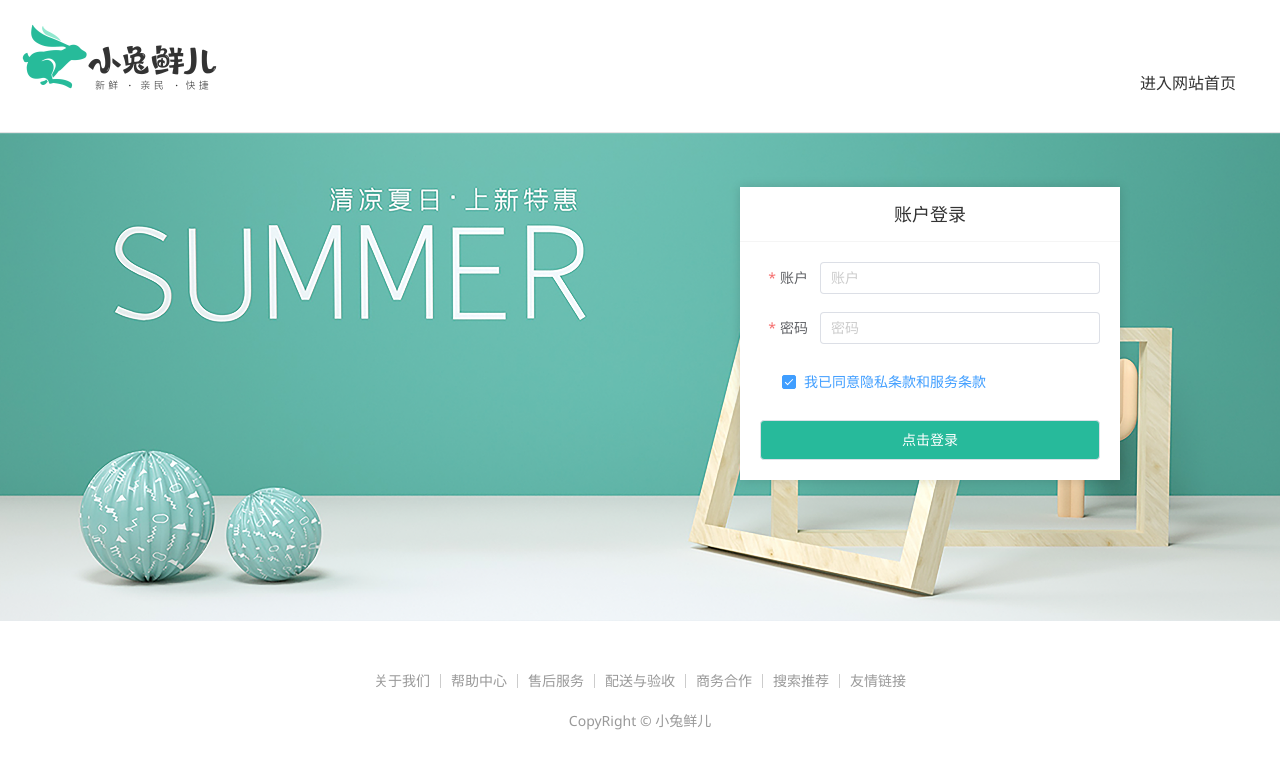
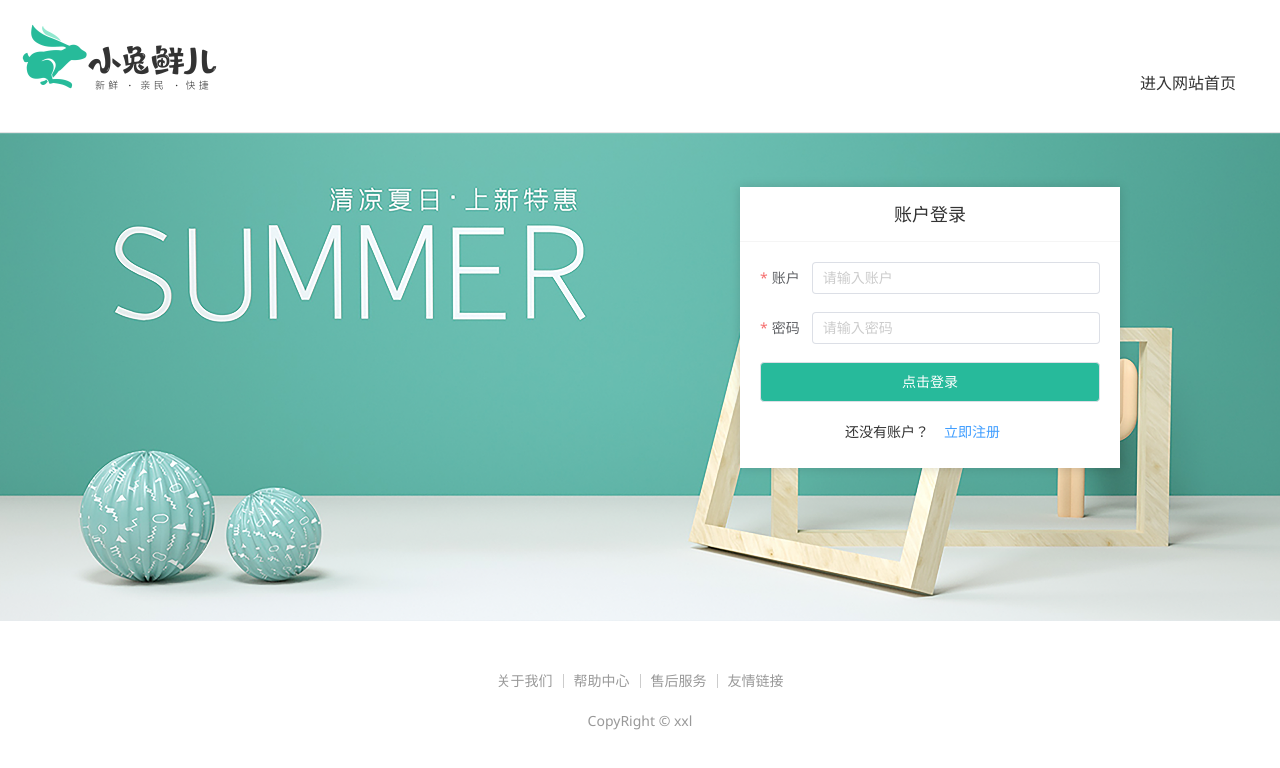
Before and after one commit to ZhuMaxin/interview-shop-deme, a Vue app: page /login in a window 1280 px wide. Shown: the top 768 px of the page. Built offline with nearby package versions, Linux system fonts and the light colour scheme; a small style sheet from the web is missing.

Commit message:
feat:注册

```diff
--- a/src/apis/user.js
+++ b/src/apis/user.js
@@ -8,3 +8,12 @@ export function userLogin(data) {
     data
   });
 }
+
+// 用户注册
+export function userRegister(data) {
+  return axiosHttp({
+    url: "/user/register",
+    method: "POST",
+    data
+  });
+}
--- a/src/main.js
+++ b/src/main.js
@@ -1,5 +1,7 @@
 // import './assets/main.css'
 import '@/styles/common.scss'
+import 'element-plus/theme-chalk/el-loading.css';
+import 'element-plus/theme-chalk/el-message.css';
 
 import { createApp } from 'vue'
 import { createPinia } from 'pinia'
--- a/src/utils/http.js
+++ b/src/utils/http.js
@@ -33,12 +33,11 @@ axiosHttp.interceptors.response.use(
   function (response) {
     // 2xx 范围内的状态码都会触发该函数。
     // 对响应数据做点什么
-    const res = response.data;
-    if (res.status === 200) {
+    if (response.data.status === 200) {
       return response; // 业务成功，返回核心数据
     } else {
       // 主动抛出业务错误，触发 catch 分支
-      ElMessage.error(res.message);
+      ElMessage.error(response.data.error);
       return Promise.reject(response);
     }
   },
--- a/src/views/Login/index.vue
+++ b/src/views/Login/index.vue
@@ -3,18 +3,26 @@ import { ref, useTemplateRef } from "vue";
 import { ElMessage } from "element-plus";
 import { useRouter } from "vue-router";
 import { useUserStore } from "@/stores/user";
+import { userRegister } from "@/apis/user";
 const userStore = useUserStore();
 const router = useRouter();
 const formLogin = ref({
+  nick_name: "",
   user_name: "",
   password: "",
+  key: "",
   agree: true,
 });
 const rulesLogin = {
+  nick_name: [{ required: true, message: "请输入昵称", trigger: "blur" }],
   user_name: [{ required: true, message: "请输入用户名", trigger: "blur" }],
   password: [
     { required: true, message: "请输入密码", trigger: "blur" },
     { min: 6, max: 14, message: "长度必须在 6 到 14 之间", trigger: "blur" },
+  ],
+  key: [
+    { required: true, message: "请输入支付密码", trigger: "blur" },
+    { min: 6, max: 6, message: "长度必须是 6 位数", trigger: "blur" },
   ],
   agree: [
     {
@@ -30,24 +38,54 @@ const rulesLogin = {
   ],
 };
 
+const loadLogin = ref(false);
 function proceedLogin() {
+  loadLogin.value = true;
   userStore.getUser(formLogin.value).then((res) => {
     ElMessage({
       message: "登录成功",
       type: "success",
     });
     router.replace("/");
+  }).finally(() => {
+    loadLogin.value = false;
+  });
+}
+
+const loadRegister = ref(false);
+function subRegister() {
+  loadRegister.value = true;
+  userRegister(formLogin.value).then((res) => {
+    ElMessage({
+      message: res.data.data,
+      type: "success",
+    });
+    isLogin.value = true
+    refLogin.value.resetFields()
+  }).finally(() => {
+    loadRegister.value = false;
   });
 }
 const refLogin = useTemplateRef("refLogin");
 async function btnLogin() {
   await refLogin.value.validate((valid, fields) => {
     if (valid) {
-      proceedLogin();
+      if (isLogin.value) {
+        proceedLogin();
+      }else {
+        subRegister()
+      }
+
     } else {
       // console.log("error submit!", fields);
     }
   });
+}
+
+const isLogin = ref(true);
+function changeRegisterORlogin() {
+  isLogin.value = !isLogin.value;
+  refLogin.value.resetFields()
 }
 </script>
 
@@ -65,8 +103,8 @@ async function btnLogin() {
         </RouterLink>
       </div>
     </header>
-    <section class="login-section">
-      <div class="wrapper">
+    <section v-loading.fullscreen="loadLogin" class="login-section">
+      <div v-loading="loadRegister" class="wrapper">
         <nav>
           <a href="javascript:;">账户登录</a>
         </nav>
@@ -75,23 +113,43 @@ async function btnLogin() {
             <el-form
               :model="formLogin"
               label-position="right"
-              label-width="60px"
+              label-width="auto"
               status-icon
               :rules="rulesLogin"
               ref="refLogin"
             >
+              <el-form-item v-if="!isLogin" label="昵称" prop="nick_name">
+                <el-input v-model="formLogin.nick_name" clearable placeholder="请输入昵称" />
+              </el-form-item>
               <el-form-item label="账户" prop="user_name">
-                <el-input v-model="formLogin.user_name" clearable placeholder="账户" />
+                <el-input v-model="formLogin.user_name" clearable placeholder="请输入账户" />
               </el-form-item>
               <el-form-item label="密码" prop="password">
-                <el-input v-model="formLogin.password" clearable show-password placeholder="密码" />
+                <el-input v-model="formLogin.password" clearable show-password placeholder="请输入密码" />
               </el-form-item>
-              <el-form-item prop="agree" label-width="22px">
+              <el-form-item v-if="!isLogin" label="支付密码" prop="key">
+                <el-input v-model="formLogin.key" clearable show-password placeholder="请输入支付密码" />
+              </el-form-item>
+              <!-- <el-form-item prop="agree" label-width="22px">
                 <el-checkbox v-model="formLogin.agree" size="large">
                   我已同意隐私条款和服务条款
                 </el-checkbox>
-              </el-form-item>
-              <el-button size="large" class="subBtn" @click="btnLogin">点击登录</el-button>
+              </el-form-item> -->
+              <el-button size="large" class="subBtn" @click="btnLogin">点击{{ isLogin?'登录':'注册' }}</el-button>
+              <div class="register-login">
+                <template v-if="isLogin">
+                  还没有账户？
+                  <el-button type="primary" text @click="changeRegisterORlogin">
+                    立即注册
+                  </el-button>
+                </template>
+                <template v-else>
+                  已有账户？
+                  <el-button type="primary" text @click="changeRegisterORlogin">
+                    去登陆
+                  </el-button>
+                </template>
+              </div>
             </el-form>
           </div>
         </div>
@@ -104,12 +162,12 @@ async function btnLogin() {
           <a href="javascript:;">关于我们</a>
           <a href="javascript:;">帮助中心</a>
           <a href="javascript:;">售后服务</a>
-          <a href="javascript:;">配送与验收</a>
+          <!-- <a href="javascript:;">配送与验收</a>
           <a href="javascript:;">商务合作</a>
-          <a href="javascript:;">搜索推荐</a>
+          <a href="javascript:;">搜索推荐</a> -->
           <a href="javascript:;">友情链接</a>
         </p>
-        <p>CopyRight &copy; 小兔鲜儿</p>
+        <p>CopyRight &copy; xxl</p>
       </div>
     </footer>
   </div>
@@ -341,4 +399,11 @@ async function btnLogin() {
   width: 100%;
   color: #fff;
 }
+
+.register-login {
+  display: flex;
+  justify-content: center;
+  align-items: center;
+  padding: 14px 14px 0;
+}
 </style>
```
